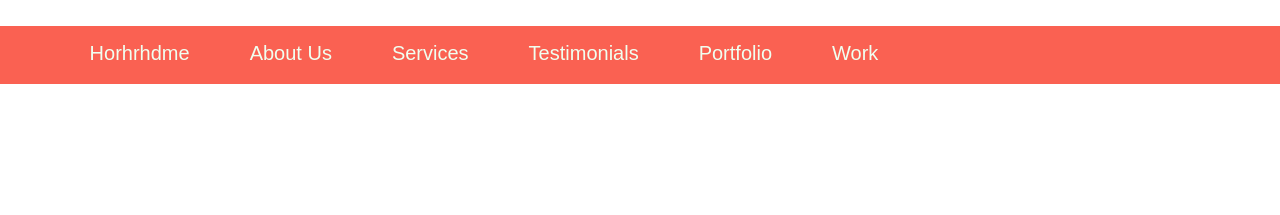
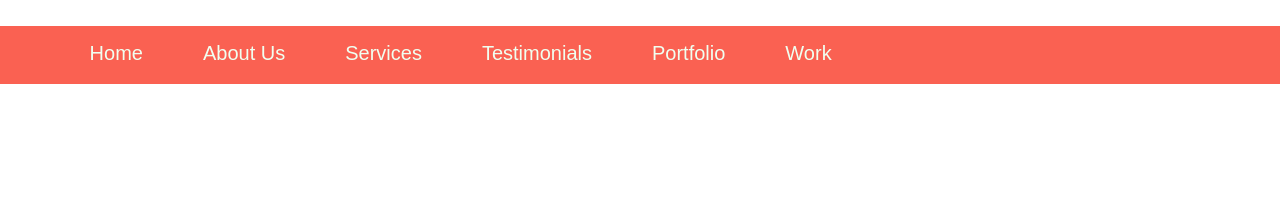
Before and after one commit to SJ22032003/blog, a plain HTML site: page index.html in a window 1280 px wide. Shown: the part 173-388 px from the top of the page. Drawn offline with Linux system fonts and the light colour scheme.

Commit message:
changes revert

```diff
--- a/index.html
+++ b/index.html
@@ -44,7 +44,7 @@
         </div>
         <nav id="nav">
           <ul id="list" class="margin">
-            <li><a href="">Horhrhdme</a></li>
+            <li><a href="">Home</a></li>
             <li><a href="">About Us</a></li>
             <li><a href="">Services</a></li>
             <li><a href="">Testimonials</a></li>
```
